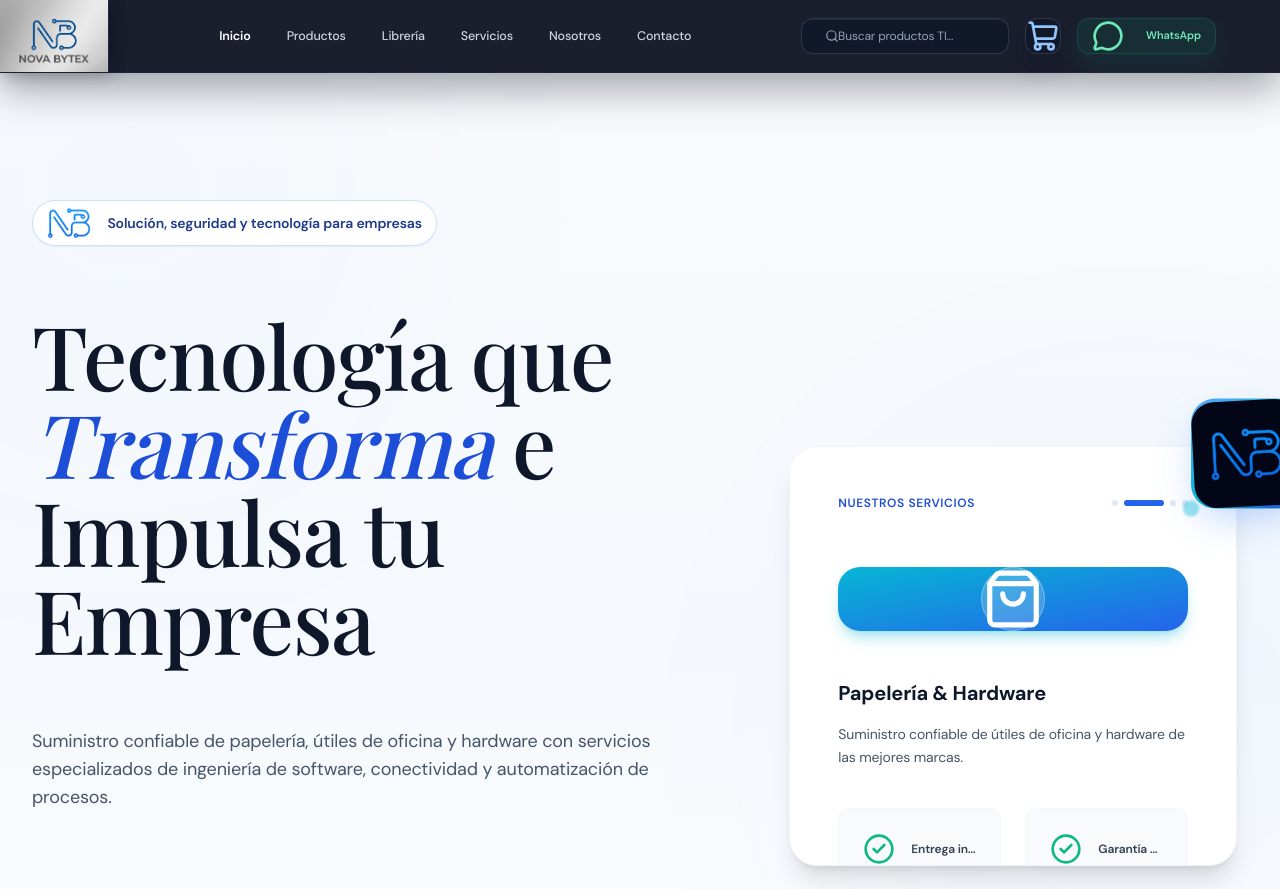
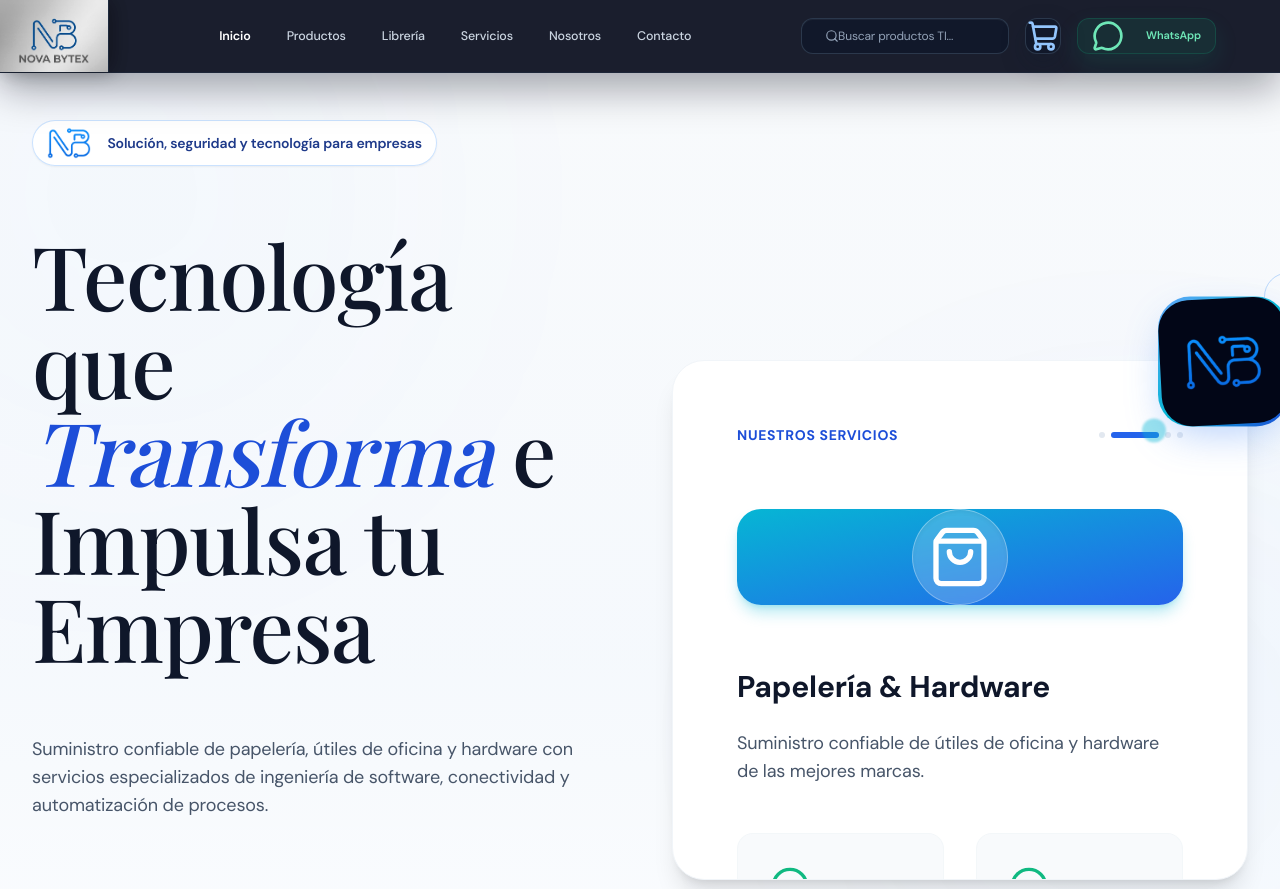
Before and after one commit to DgoHc/NovaBytex_IC, a Next.js app: page / in a window 1280 px wide. Shown: the top 889 px of the page. Built offline with nearby package versions, Linux system fonts and the light colour scheme; a web font is replaced by a local one.

Commit message:
style: adjust hero section sizing and margins based on user feedback

```diff
--- a/src/components/sections/Hero.tsx
+++ b/src/components/sections/Hero.tsx
@@ -65,7 +65,7 @@ export const Hero = () => {
   });
 
   return (
-    <section className="relative overflow-hidden bg-gradient-to-b from-slate-50 via-blue-50/30 to-white py-20 text-slate-900 md:py-28 lg:py-32">
+    <section className="relative overflow-hidden bg-gradient-to-b from-slate-50 via-blue-50/30 to-white pt-8 pb-20 text-slate-900 md:pt-12 md:pb-28 lg:pt-12 lg:pb-32">
       <div className="pointer-events-none absolute inset-0 overflow-hidden">
         <motion.div
           className="absolute -left-32 -top-32 h-[500px] w-[500px] rounded-full bg-blue-400/10 blur-[140px]"
@@ -85,7 +85,7 @@ export const Hero = () => {
             initial={reduceMotion ? false : "hidden"}
             animate={reduceMotion ? { opacity: 1, y: 0 } : "visible"}
             variants={reveal(0.05, 1)}
-            className="space-y-8 text-center lg:col-span-7 lg:text-left"
+            className="space-y-8 text-center lg:col-span-6 lg:text-left"
           >
             <motion.div
               initial={reduceMotion ? false : "hidden"}
@@ -167,35 +167,35 @@ export const Hero = () => {
             initial={reduceMotion ? false : { opacity: 0, scale: 0.94, y: 28 }}
             animate={reduceMotion ? { opacity: 1, scale: 1, y: 0 } : { opacity: 1, scale: 1, y: 0 }}
             transition={{ duration: 1.05, delay: 0.38, ease: easeCurve }}
-            className="relative mx-auto w-full max-w-md lg:col-span-5 mt-10 lg:mt-0"
+            className="relative mx-auto w-full max-w-lg lg:max-w-xl lg:col-span-6 mt-6 lg:mt-0"
           >
             {/* Logo from /card */}
-            <div className="absolute -top-12 -right-4 md:-right-8 z-50">
+            <div className="absolute -top-14 -right-4 md:-top-16 md:-right-10 z-50">
               <motion.div
                 animate={{ y: [-4, 4, -4] }}
                 transition={{ repeat: Infinity, duration: 4, ease: "easeInOut" }}
-                className="relative w-[90px] h-[90px] sm:w-[110px] sm:h-[110px] rounded-[1.5rem] p-0.5 bg-gradient-to-br from-blue-400 via-cyan-500 to-blue-700 shadow-[0_15px_40px_-10px_rgba(59,130,246,0.4)] rotate-3"
+                className="relative w-[110px] h-[110px] sm:w-[130px] sm:h-[130px] rounded-[2rem] p-0.5 bg-gradient-to-br from-blue-400 via-cyan-500 to-blue-700 shadow-[0_15px_40px_-10px_rgba(59,130,246,0.4)] rotate-3"
               >
-                <div className="w-full h-full rounded-[1.4rem] bg-slate-950 p-2 flex items-center justify-center overflow-hidden -rotate-3 relative z-10">
+                <div className="w-full h-full rounded-[1.9rem] bg-slate-950 p-3 flex items-center justify-center overflow-hidden -rotate-3 relative z-10">
                   <img
                     src="/assets/branding/nb-isotype.png"
                     alt="Nova Bytex"
                     className="w-full h-full object-contain"
                   />
                 </div>
-                <div className="absolute -top-2 -right-2 w-4 h-4 rounded-full border border-blue-400/40 -z-10" />
-                <div className="absolute -bottom-1 -left-1 w-2 h-2 rounded-full bg-cyan-500/40 -z-10 blur-[1px]" />
+                <div className="absolute -top-3 -right-3 w-6 h-6 rounded-full border border-blue-400/40 -z-10" />
+                <div className="absolute -bottom-2 -left-2 w-3 h-3 rounded-full bg-cyan-500/40 -z-10 blur-[1px]" />
               </motion.div>
             </div>
 
-            <div className="relative space-y-5 rounded-[28px] border border-slate-100 bg-white p-6 shadow-xl overflow-hidden h-[420px] flex flex-col">
-              <div className="flex items-center justify-between text-xs text-slate-500 mb-2">
-                <span className="flex items-center gap-1.5 font-semibold uppercase tracking-wider text-blue-700 z-10">
+            <div className="relative space-y-6 rounded-[32px] border border-slate-100 bg-white p-6 sm:p-8 shadow-xl overflow-hidden h-[480px] sm:h-[520px] flex flex-col">
+              <div className="flex items-center justify-between text-sm text-slate-500 mb-2">
+                <span className="flex items-center gap-1.5 font-bold uppercase tracking-wider text-blue-700 z-10">
                   Nuestros Servicios
                 </span>
                 <span className="flex gap-1.5 z-10">
                   {heroServices.map((_, i) => (
-                    <div key={i} className={`h-1.5 rounded-full transition-all duration-300 ${i === activeService ? "w-5 bg-blue-600" : "w-1.5 bg-slate-200"}`} />
+                    <div key={i} className={`h-1.5 rounded-full transition-all duration-300 ${i === activeService ? "w-6 bg-blue-600" : "w-1.5 bg-slate-200"}`} />
                   ))}
                 </span>
               </div>
@@ -210,21 +210,21 @@ export const Hero = () => {
                     transition={{ duration: 0.3 }}
                     className="absolute inset-0 flex flex-col"
                   >
-                    <div className={`w-full h-44 rounded-[22px] bg-gradient-to-br ${heroServices[activeService].gradient} flex items-center justify-center mb-6 shadow-lg ${heroServices[activeService].shadow}`}>
-                      <div className="w-16 h-16 rounded-full bg-white/20 flex items-center justify-center backdrop-blur-sm border border-white/30 shadow-inner">
+                    <div className={`w-full h-48 sm:h-56 rounded-[24px] bg-gradient-to-br ${heroServices[activeService].gradient} flex items-center justify-center mb-6 sm:mb-8 shadow-lg ${heroServices[activeService].shadow}`}>
+                      <div className="w-20 h-20 sm:w-24 sm:h-24 rounded-full bg-white/20 flex items-center justify-center backdrop-blur-sm border border-white/30 shadow-inner">
                         {heroServices[activeService].icon}
                       </div>
                     </div>
 
                     <div className="flex-1 flex flex-col">
-                      <h3 className="text-xl font-bold text-slate-900 mb-2">{heroServices[activeService].title}</h3>
-                      <p className="text-sm text-slate-600 leading-relaxed mb-5">{heroServices[activeService].description}</p>
+                      <h3 className="text-2xl sm:text-3xl font-bold text-slate-900 mb-3">{heroServices[activeService].title}</h3>
+                      <p className="text-base sm:text-lg text-slate-600 leading-relaxed mb-6">{heroServices[activeService].description}</p>
 
-                      <div className="grid grid-cols-2 gap-3 mt-auto pb-1">
+                      <div className="grid grid-cols-2 gap-3 sm:gap-4 mt-auto pb-1">
                         {heroServices[activeService].features.map((feat, i) => (
-                          <div key={i} className="flex items-center gap-2 rounded-xl bg-slate-50 p-3 border border-slate-100/60">
-                            <CheckCircle2 className="h-4 w-4 text-emerald-500 shrink-0" />
-                            <div className="truncate text-xs font-semibold text-slate-700">{feat}</div>
+                          <div key={i} className="flex items-center gap-2 rounded-2xl bg-slate-50 p-3 sm:p-4 border border-slate-100/60">
+                            <CheckCircle2 className="h-5 w-5 text-emerald-500 shrink-0" />
+                            <div className="truncate text-sm font-semibold text-slate-700">{feat}</div>
                           </div>
                         ))}
                       </div>
```
